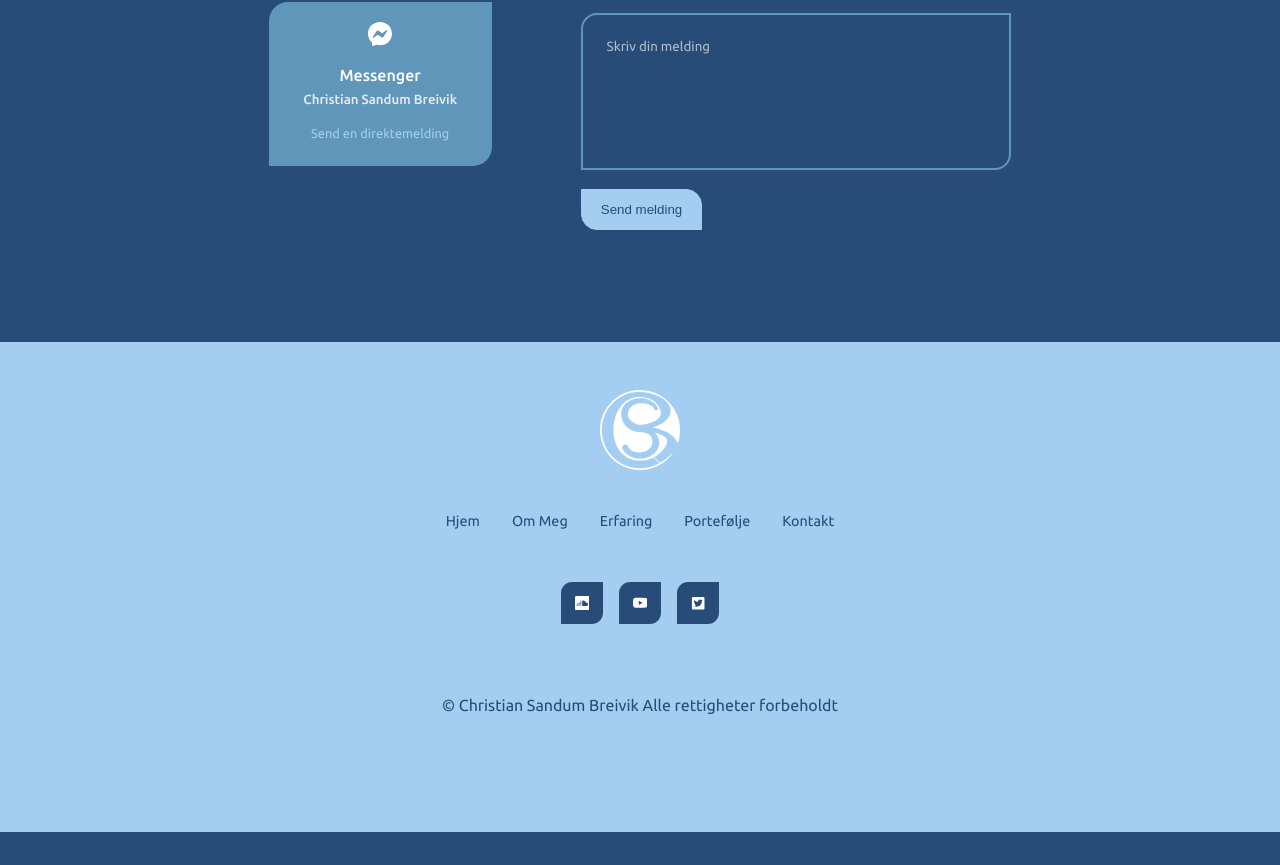
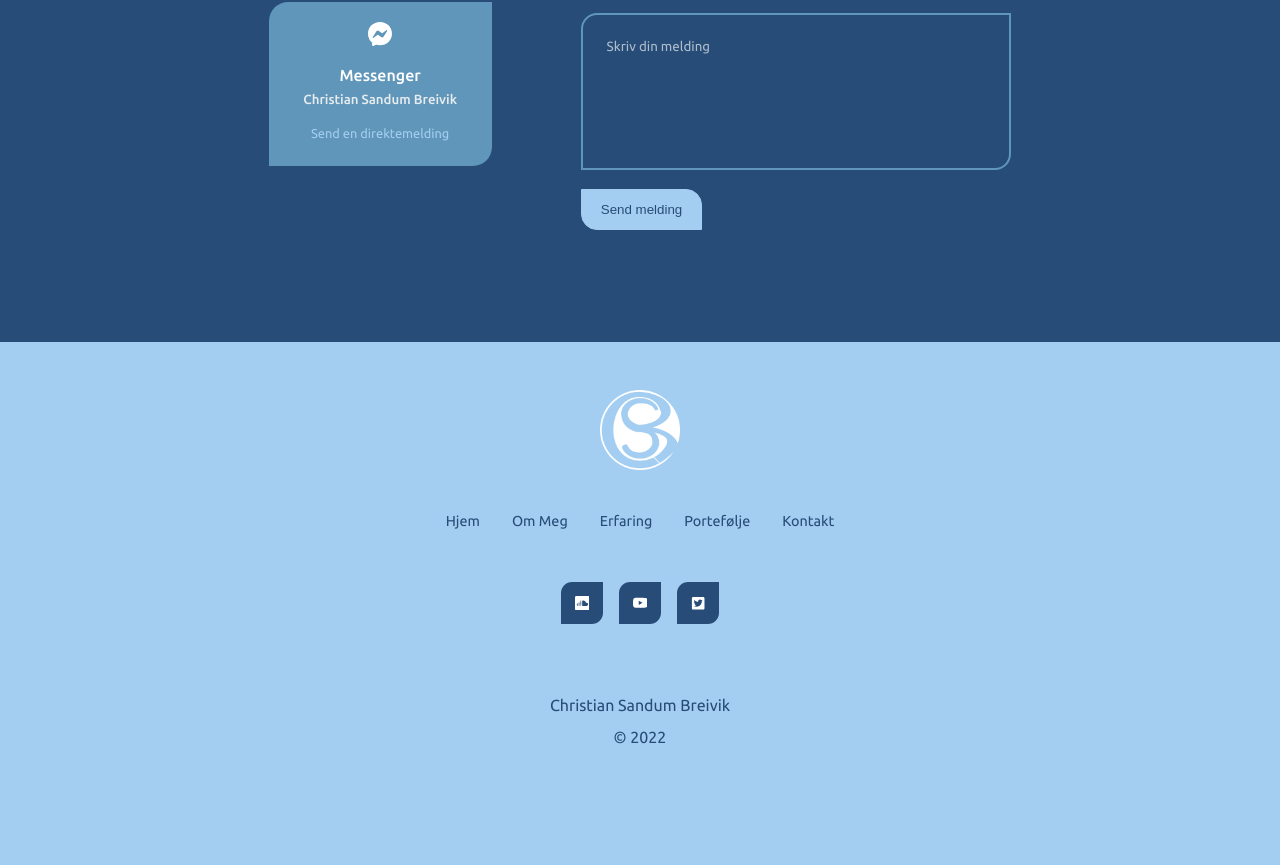
Before and after one commit to ChristianSB89/portfolio-v3, a React (Create React App) app: page / in a window 1280 px wide. Shown: the part 4789-5654 px from the top of the page. Before the commit the page ends 5621 px from the top, so only its background shows below. Built offline with nearby package versions, Linux system fonts and the light colour scheme.

Commit message:
Adjusted copyright text

```diff
--- a/src/components/footer/Footer.jsx
+++ b/src/components/footer/Footer.jsx
@@ -47,7 +47,8 @@ const Footer = () => {
 
       <div className="footer_copyright">
         <small>
-          &copy; Christian Sandum Breivik Alle rettigheter forbeholdt
+          Christian Sandum Breivik <br />
+          &copy; 2022
         </small>
       </div>
     </footer>
```
